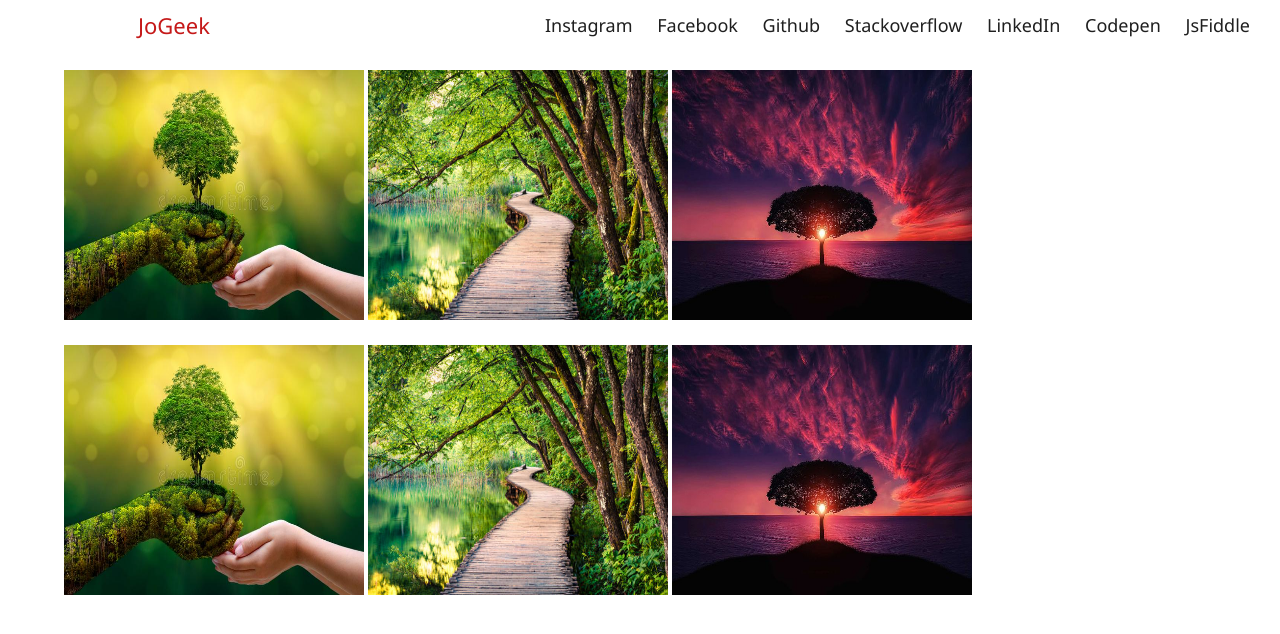
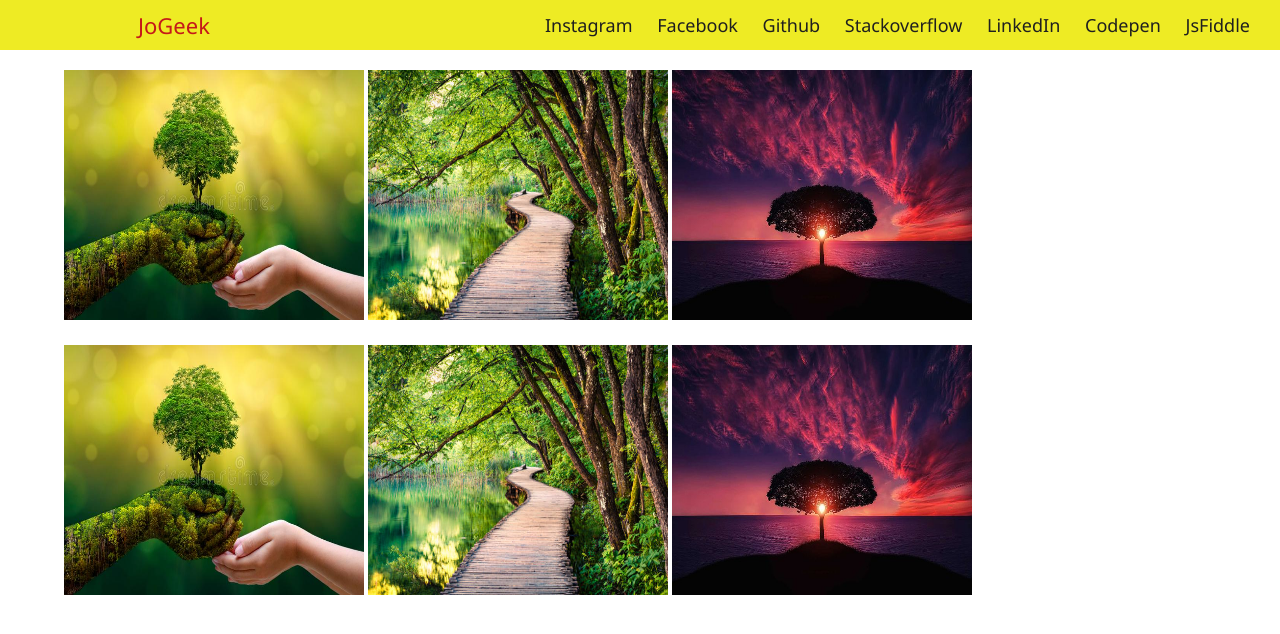
Before and after one commit to TheProSheikh/sheikh.com, a plain HTML site: page index.html in a window 1280 px wide. Drawn offline with Linux system fonts and the light colour scheme.

Commit message:
master pulled in DevA

```diff
--- a/index.html
+++ b/index.html
@@ -19,11 +19,7 @@
         .nav {
             height: 50px;
             width: 100%;
-<<<<<<< HEAD
-            background-color: #5fa8fb;
-=======
             background-color: #eeeb24;
->>>>>>> d93caa99b2df6b2635e46a380b96c1f01a90cb52
             position: relative;
         }
 
```
